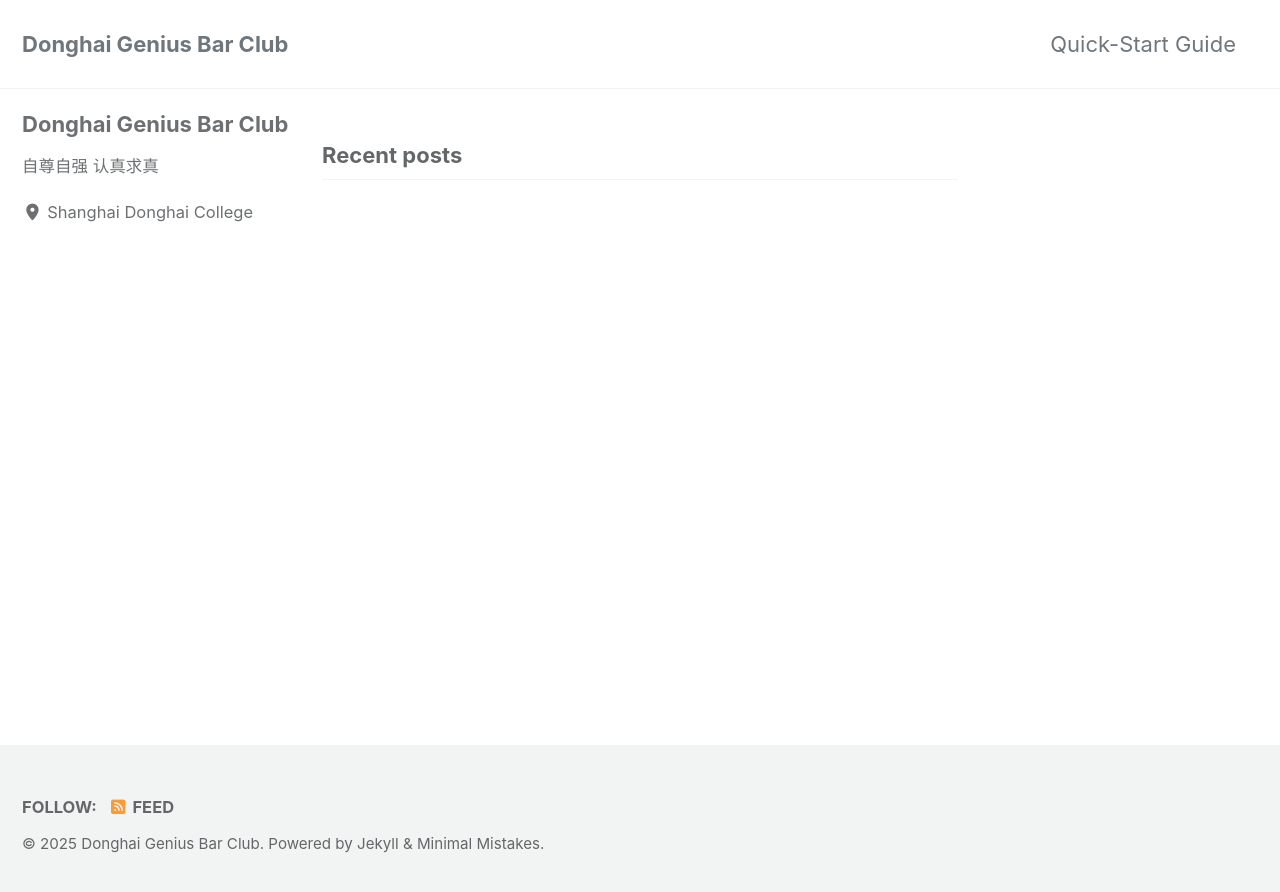
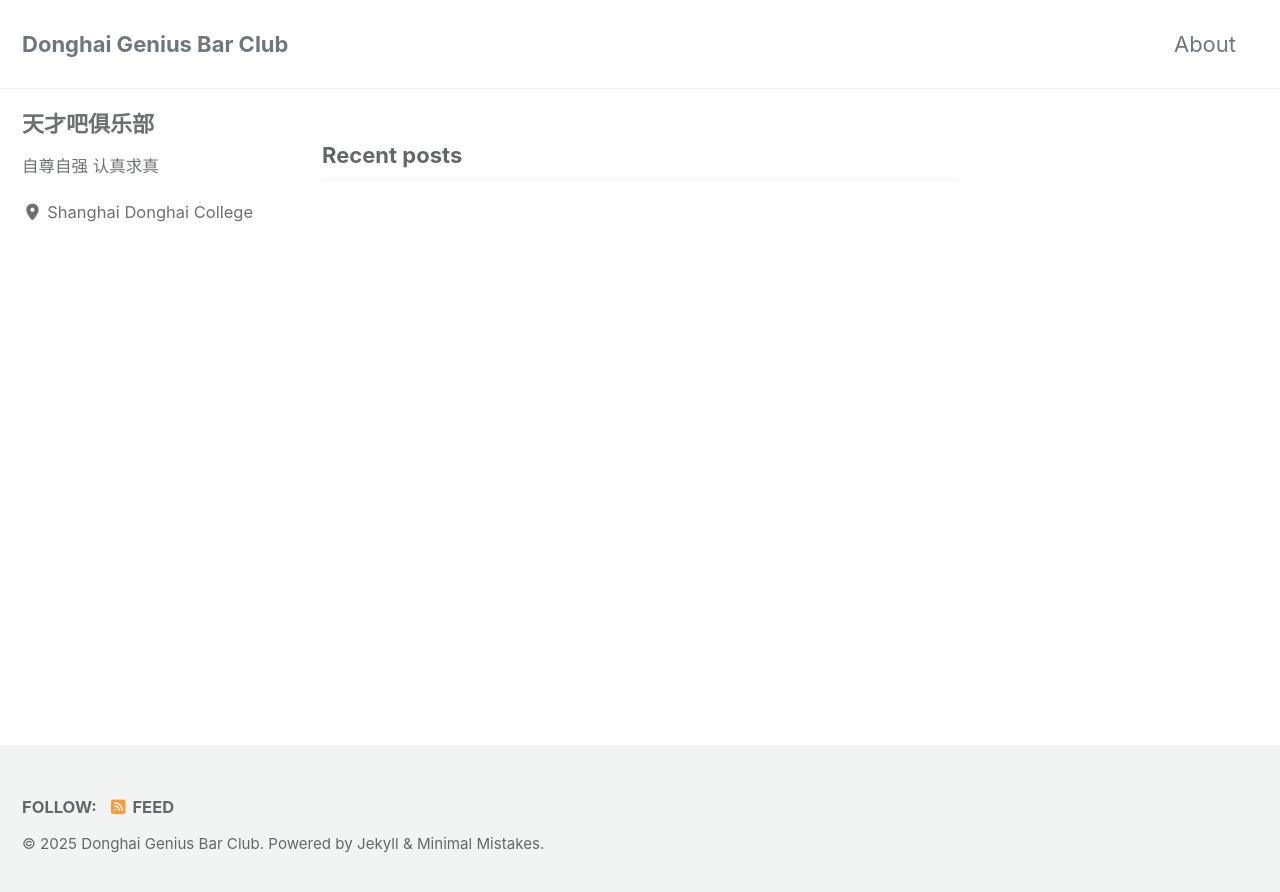
Before and after one commit to alexanderimnot/geniusbar, a Jekyll site: the page built from index.html, in a window 1280 px wide. Shown: the top 892 px of the page. Built offline with Jekyll 4.4.1, drawn with Linux system fonts in a browser that asks for light colours; cached includes are drawn as plain includes; the list of posts is cut into pages by our own code.

Commit message:
2025/06/03/12:45 - Modified the contents.

```diff
--- a/_config.yml
+++ b/_config.yml
@@ -113,7 +113,7 @@ analytics:
 
 # Site Author
 author:
-  name             : "Donghai Genius Bar Club"
+  name             : "天才吧俱乐部"
   avatar           : # path of avatar image, e.g. "/assets/images/bio-photo.jpg"
   bio              : "自尊自强 认真求真"
   location         : "Shanghai Donghai College"
--- a/_data/navigation.yml
+++ b/_data/navigation.yml
@@ -1,9 +1,7 @@
 # main links
 main:
-  - title: "Quick-Start Guide"
-    url: https://mmistakes.github.io/minimal-mistakes/docs/quick-start-guide/
-  # - title: "About"
-  #   url: https://mmistakes.github.io/minimal-mistakes/about/
+    - title: "About"
+      url: /about/
   # - title: "Sample Posts"
   #   url: /year-archive/
   # - title: "Sample Collections"
```
